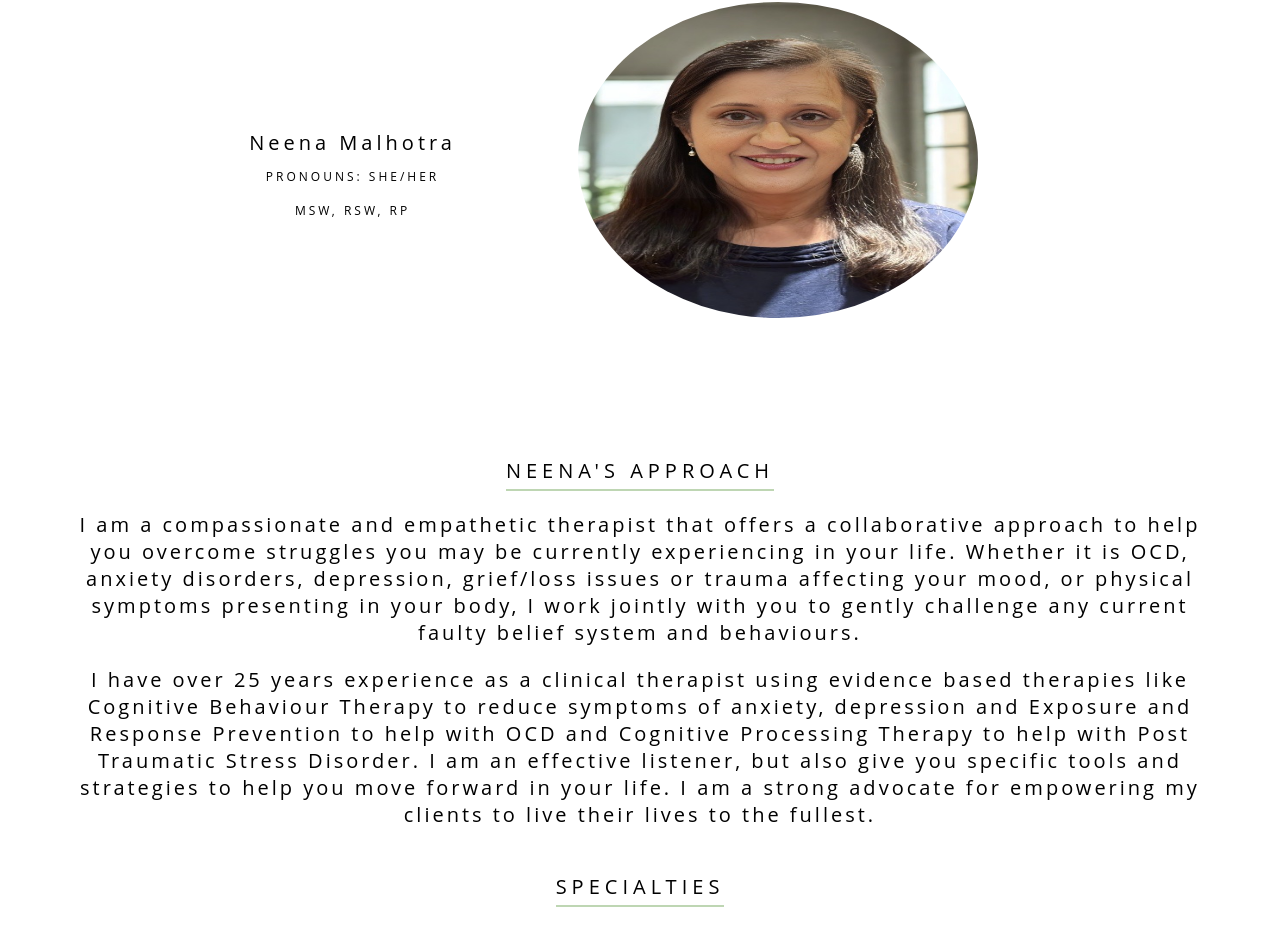
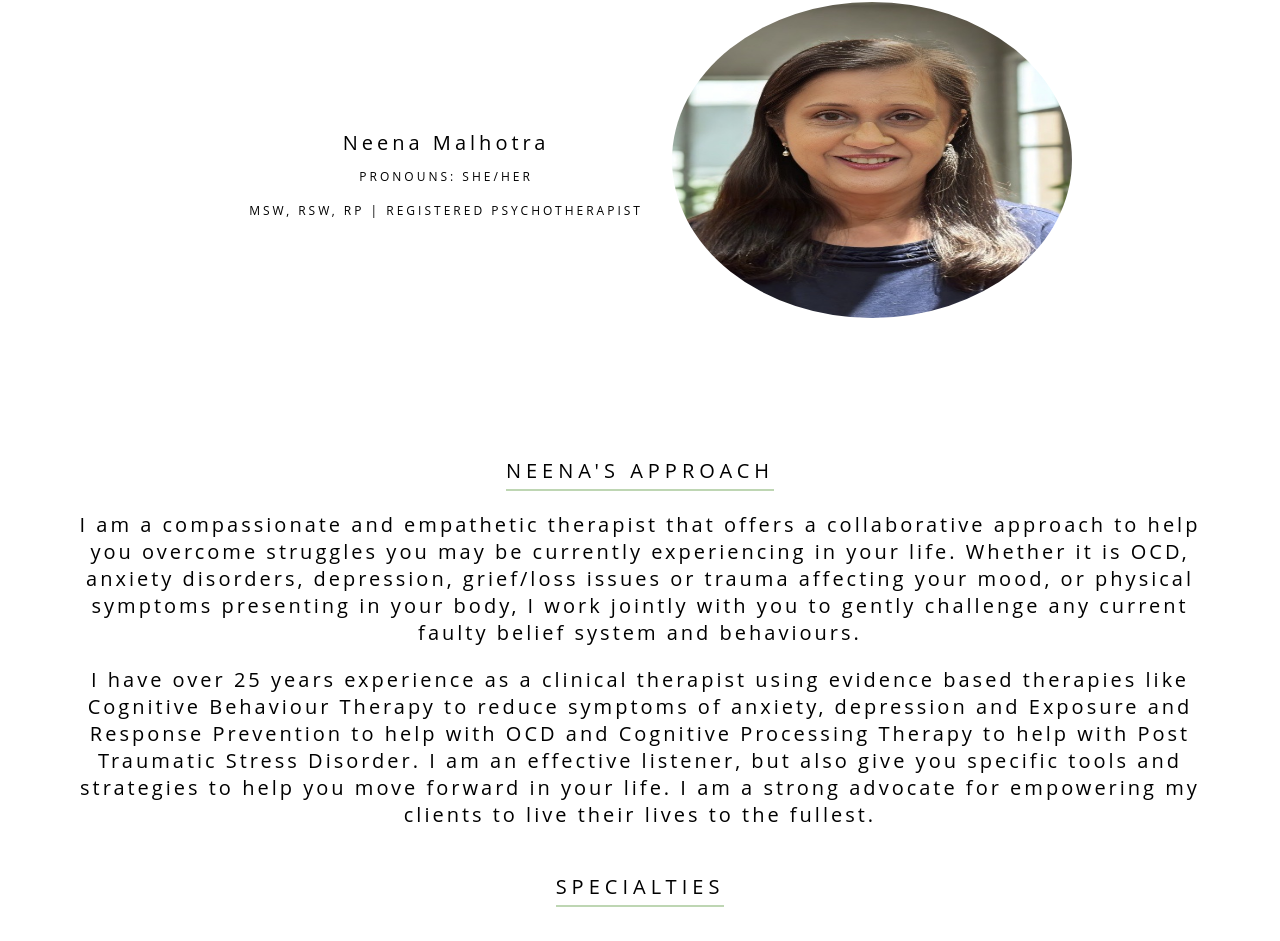
Before and after one commit to TristanB1994/groundedminds-s3, a Next.js app: page /about in a window 1280 px wide. Shown: the part 3579-4520 px from the top of the page. Built offline with nearby package versions, Linux system fonts and the light colour scheme; a web font is replaced by a local one.

Commit message:
neena position

```diff
--- a/pages/about.js
+++ b/pages/about.js
@@ -128,7 +128,7 @@ const About = () => {
                         </p>
                         <p id="ownertext">pronouns: she/her
                             <br/><br/>
-                            MSW, RSW, RP
+                            MSW, RSW, RP | Registered Psychotherapist
                         </p>
                     </div>
                     <img alt="Therapist picture" id="NM-SECTION" src="/neena_noshadow.jpeg"/>
--- a/pages/about/neenamalhotra.js
+++ b/pages/about/neenamalhotra.js
@@ -23,7 +23,7 @@ const AboutNeenaMalhotra = () => {
                     <div className="ownertexts">
                         <p id="ownertext">
                             pronouns: she/her<br /><br />
-                            MSW, RSW, RP
+                            MSW, RSW, RP | Registered Psychotherapist
                         </p>
                     </div>
                 </div>
```
